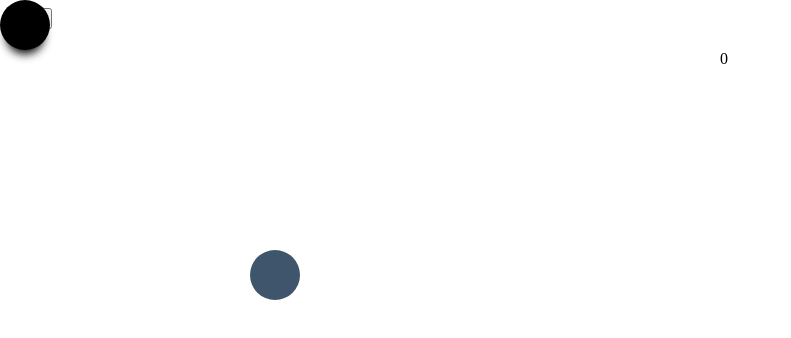
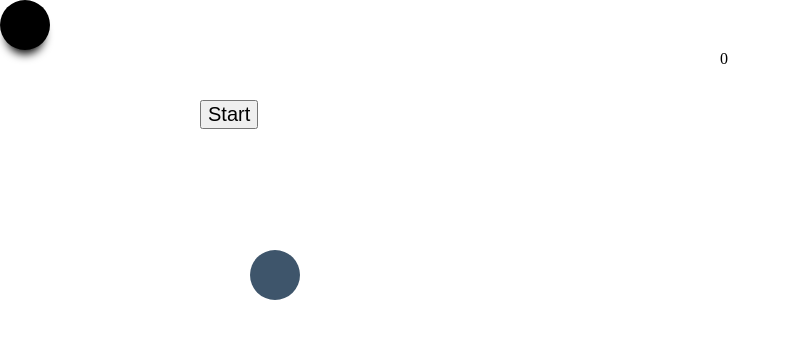
Before and after one commit to Shaik-Mohammed-Zubaidi/Weekend-Hackathon-4---Timed-Golf, a React app: page / in a window 1280 px wide. Shown: the top 338 px of the page, without its empty margins (0-791 px from the left). Built offline with nearby package versions, Linux system fonts and the light colour scheme.

Commit message:
lmlsc,mc

```diff
--- a/src/components/App.js
+++ b/src/components/App.js
@@ -4,7 +4,7 @@ class Timer extends Component {
   constructor(props) {
     super(props);
     this.tid = 0;
-    this.state = { time: 0, x: 0, y: 0, gameStarted: false };
+    this.state = { time: 0, x: 0, y: 0 };
     this.moveTheBall = this.moveTheBall.bind(this);
     this.startGame = this.startGame.bind(this);
   }
@@ -40,7 +40,6 @@ class Timer extends Component {
       let t = this.state.time;
       this.setState({ time: t + 1 });
     }, 1000);
-    this.setState({ gameStarted: true });
     document.addEventListener("keydown", this.moveTheBall, false);
   }
 
--- a/src/styles/App.css
+++ b/src/styles/App.css
@@ -19,12 +19,12 @@
   height: 60px;
 }
 
-/* .start {
+.start {
   font-size: 20px;
   position: absolute;
   top: 100px;
   left: 200px;
-} */
+}
 
 .ball {
   background-color: black;
```
